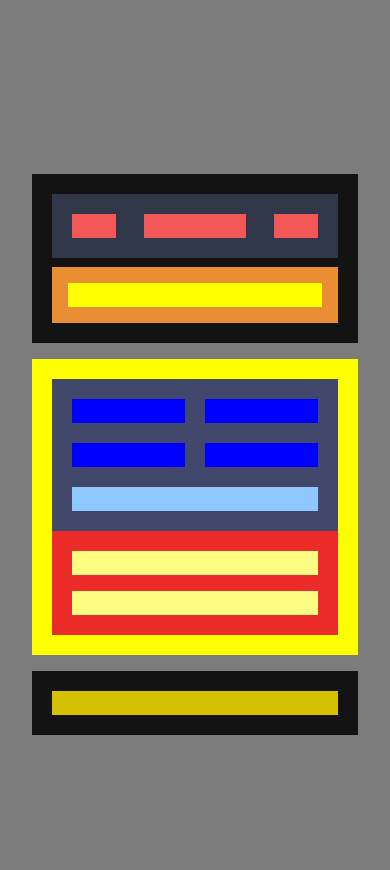
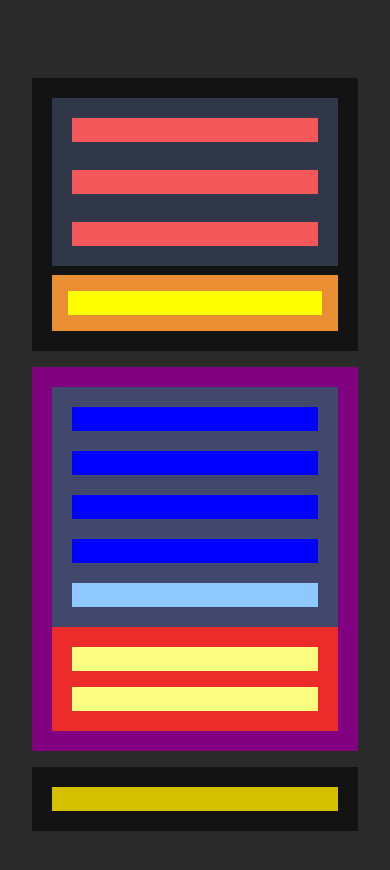
Before and after one commit to paula-uxengineer/itacademy-ract, a plain HTML site: page index.html in a window 390 px wide. Drawn offline with Linux system fonts and the light colour scheme.

Commit message:
exercisi 3

```diff
--- a/styles.css
+++ b/styles.css
@@ -134,3 +134,38 @@ body {
     background-color: rgb(124, 124, 124);
   }
 }
+
+@media screen and (min-width: 769px) {
+  body {
+    background-color: rgb(211, 211, 211);
+  }
+}
+
+@media screen and (max-width: 576px) {
+  body {
+    background-color: rgb(42, 42, 42);
+  }
+
+  .main {
+    border: 1.25rem solid purple;
+  }
+  .nav {
+    flex-direction: column;
+    justify-content: center;
+    align-items: stretch;
+  }
+
+  .nav-item:first-child {
+    transition: transform 0.5s;
+  }
+
+  .nav-item:first-child:hover {
+    animation-name: bounceColor;
+    animation-duration: 1s;
+    animation-timing-function: cubic-bezier(0.455, 0.03, 0.515, 0.955);
+  }
+
+  .content-left-wrap {
+    flex-direction: column;
+  }
+}
```
